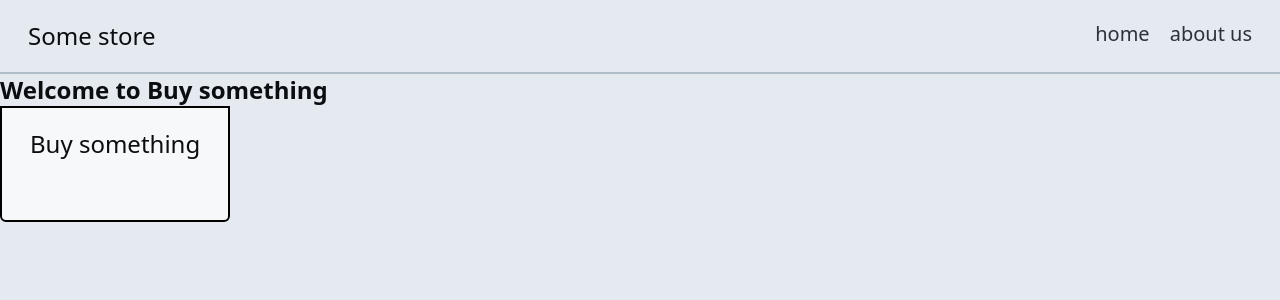
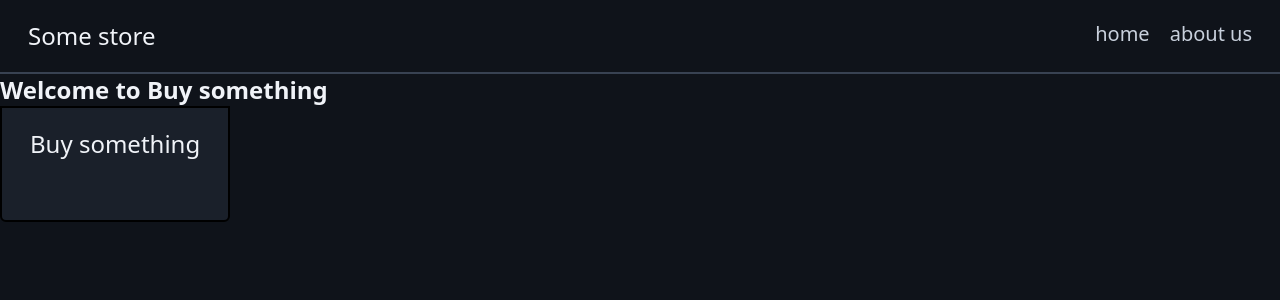
Before and after one commit to Mor9ak/buysomething, a Next.js app: page / in a window 1280 px wide. Shown: the top 300 px of the page. Built offline with nearby package versions, Linux system fonts and the light colour scheme.

Commit message:
style (project) change palette in globals.css

```diff
--- a/app/globals.css
+++ b/app/globals.css
@@ -1,15 +1,18 @@
 @import "tailwindcss";
 
 @theme {
-    --color-bgCol: #E5E9F0;
-    --color-secBgCol: #F6F8FA;
+    --color-bgCol: #0F131A;
+    --color-secBgCol: #1A202A;
+    --color-cardBgCol: #232A36;
 
-    --color-mainTextCol: #0B0E11;
-    --color-textCol: #2A323C;
-    --color-secTextCol: #5A677A;
+    --color-mainTextCol: #F0F3F8;
+    --color-textCol: #C8D0DC;
+    --color-secTextCol: #8B9AAB;
 
-    --color-borderCol: #B1BCC9;
-    --color-hoverCol: #3D4A5C;
+    --color-borderCol: #384252;
+    --color-hoverCol: #4F5E74;
+
+    --color-accentCol: #6A8CFF;
 }
 
 @layer components {
```
